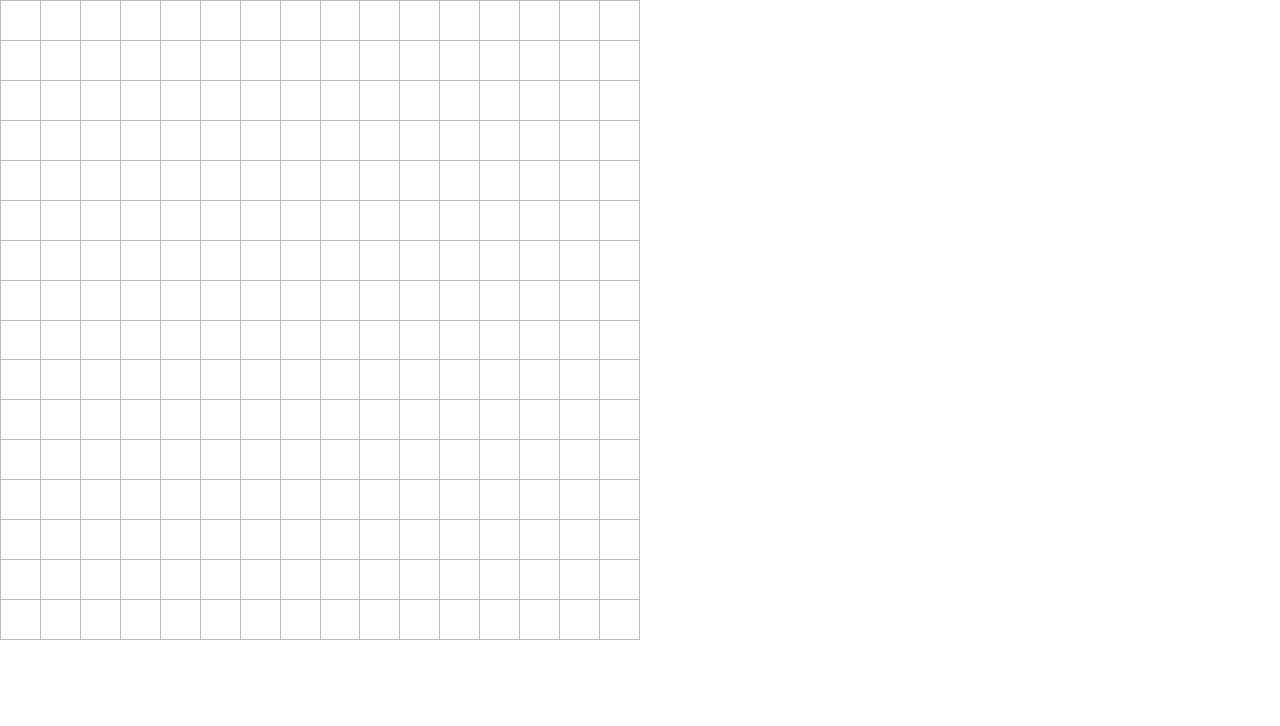
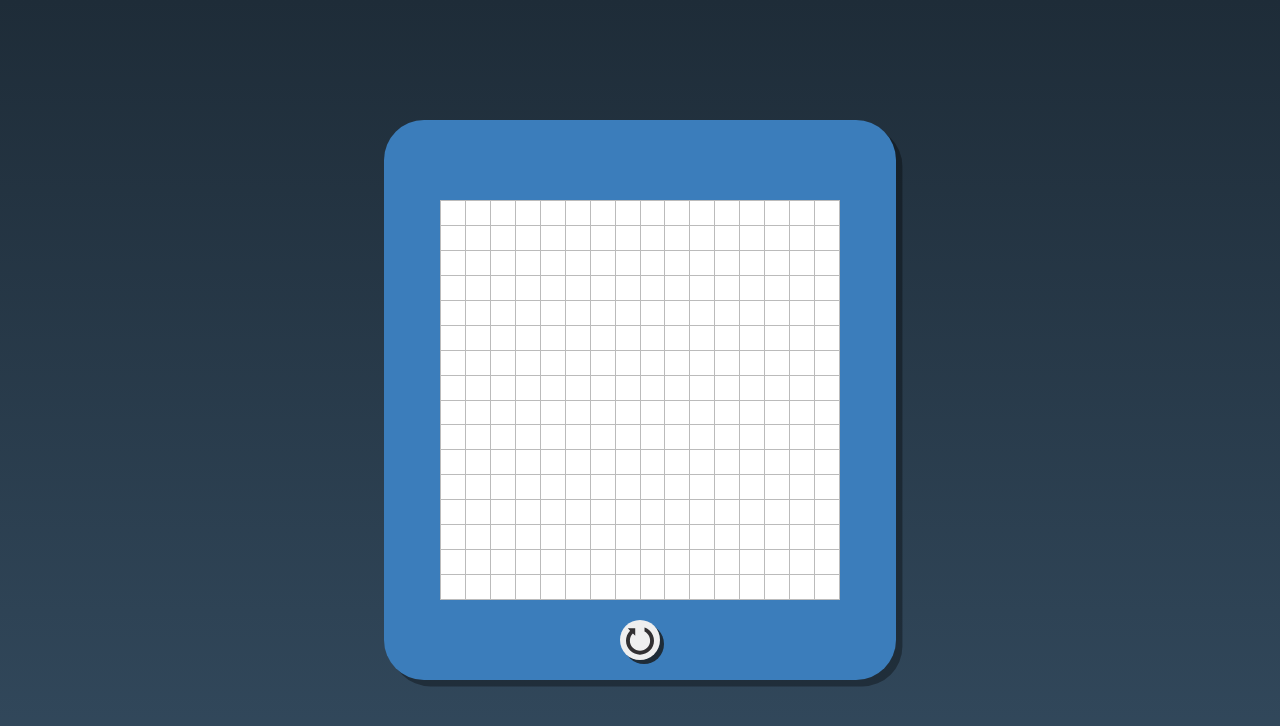
Before and after one commit to Dreniak/etch-a-sketch, a plain HTML site: page index.html in a window 1280 px wide. Drawn offline with Linux system fonts and the light colour scheme.

Commit message:
Style the app and add a reset option

```diff
--- a/index.html
+++ b/index.html
@@ -10,7 +10,14 @@
 
 </head>
 <body>
-    <div class="container"></div>
+    <div class="content">
+        <div class="sketch-border">
+            <div class="etch-a-sketch"></div>
+            <button id="reset">
+                <img src="icon.svg" alt="restart">
+            </button>
+        </div>
+    </div>
     <script type="text/javascript" src="script.js"></script>
 </body>
 </html>
--- a/script.js
+++ b/script.js
@@ -1,6 +1,29 @@
-var container = document.querySelector(".container");
-var gridSize = 16;//prompt();
+var container = document.querySelector(".etch-a-sketch");
+var resetButton = document.querySelector("#reset");
 
+var gridBoxes = "";
+var gridLines = "";
+
+var gridSize = 16;
+
+callGrid();
+
+resetButton.addEventListener("click", () => {
+    gridSize = prompt("How many lines do you want?");
+    if (gridSize <= 0 || gridSize > 64) {
+        alert("Please choose a number between 1 and 64!");
+        return;
+    }
+    callGrid();
+})
+
+function callGrid () {
+    if (gridBoxes) removeGrid();
+    createGrid();
+    drawBoxes();
+}
+
+function createGrid() {
     for (let x = 0; x < gridSize; x++) { //Creates lines
         var gridLine = document.createElement("div");
         gridLine.classList.add("gridLine");
@@ -11,21 +34,32 @@ for (let x = 0; x < gridSize; x++) { //Creates lines
         }
         container.appendChild(gridLine);
     }
+    gridBoxes = document.querySelectorAll(".gridBox");
+    gridLines = document.querySelectorAll(".gridLine");
+}
 
-var gridBoxes = document.querySelectorAll(".gridBox");
+function removeGrid () {
+    gridLines.forEach((line) => {
+        container.removeChild(line);
+    })
+}
+
+function drawBoxes() {
     gridBoxes.forEach((box) => {
-    box.randomColor = randomColor(box);
+        box.randomColor = getRandomColor();
         box.opacity = 11;
         box.addEventListener("mouseover", () => {
-        if (box.opacity == 0) return;
+            if (box.opacity == 0)
+                return;
             box.opacity--;
-        box.style.cssText = `${box.randomColor} ${box.opacity/10}`;
-	})
+            box.style.cssText = `${box.randomColor} ${box.opacity / 10})`;
         });
+    });
+}
 
-function randomColor (box) {
+function getRandomColor () {
     let red = Math.floor(Math.random()*255+1);
     let blue = Math.floor(Math.random()*255+1);
     let green = Math.floor(Math.random()*255+1);
-    return box.style.cssText = `background-color: rgba(${red}, ${blue}, ${green},`;
+    return `background-color: rgba(${red}, ${blue}, ${green},`;
 }
--- a/style.css
+++ b/style.css
@@ -2,9 +2,58 @@
     box-sizing: border-box;
 }
 
-.container {
-    width: 50vw;
-    height: 50vw;
+button {
+    border: none;
+    cursor: pointer;
+    outline: none;
+}
+
+.content {
+    height: 100vh;
+    background: linear-gradient(#1e2c38, #334a5e);
+    display: flex;
+}
+
+.sketch-border {
+    position: relative;
+    height: 70vh;
+    width: 64vh;
+    margin: auto;
+    display: flex;
+    flex-flow: column;
+    justify-content: flex-end;
+    background-color: #3b7dbb;
+    border-radius: 5vh;
+    box-shadow: .8vh .8vh rgba(0, 0, 0, 0.342);
+}
+
+#reset {
+    position: absolute;
+    height: 5vh;
+    width: 5vh;
+    border-radius: 100%;
+    align-self: center;
+    bottom: 2.5vh;
+    box-shadow: .5vh .5vh #1e2c38;
+}
+
+#reset:active {
+    height: 4.7vh;
+    width: 4.7vh;
+    background: linear-gradient(#969696, #dfdfdf);
+}
+
+#reset img {
+    margin-top: .5vh;
+    opacity: .8;
+}
+
+/*sketch setup*/
+.etch-a-sketch {
+    position: relative;
+    margin: auto;
+    width: 50vh;
+    height: 50vh;
     background-color: black;
     display: flex;
     flex-flow: column;
```
Also changed, not shown: icon.svg (added). Lines whose indentation alone changed are shown as unchanged.
